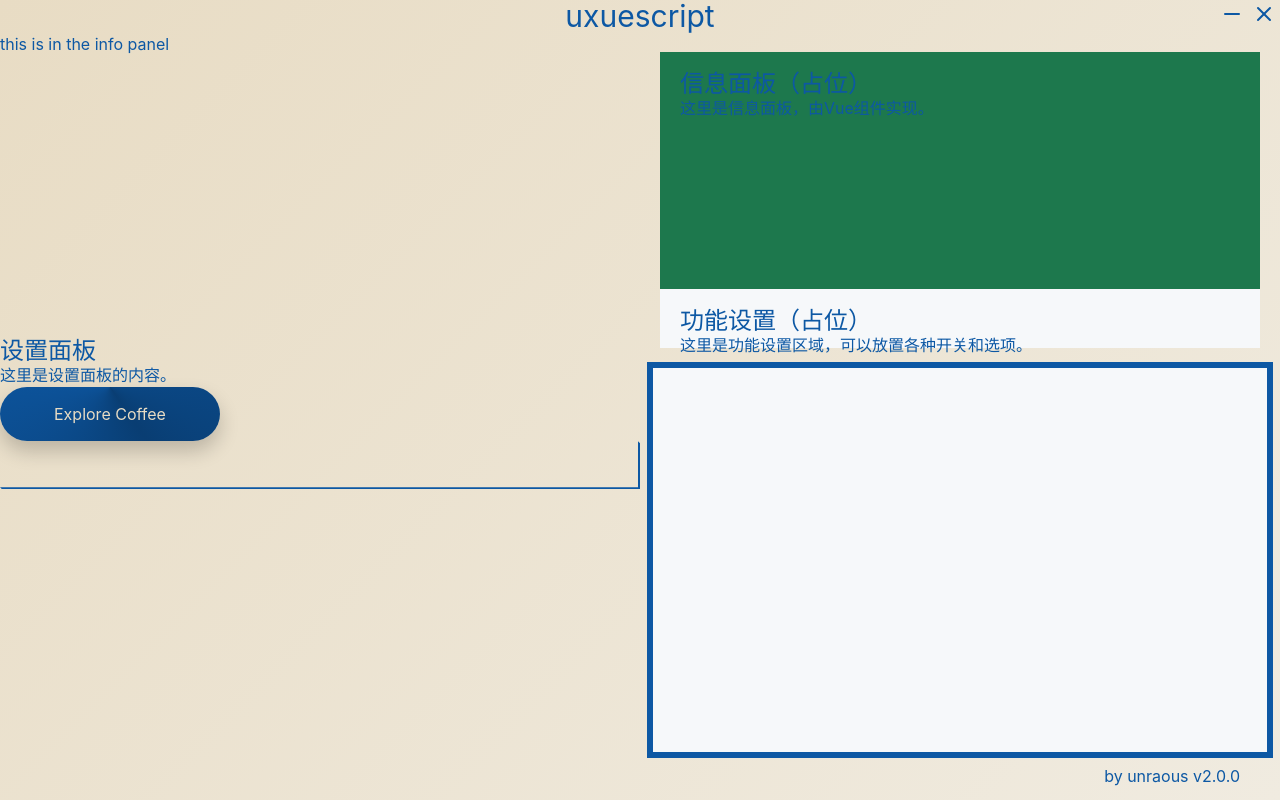
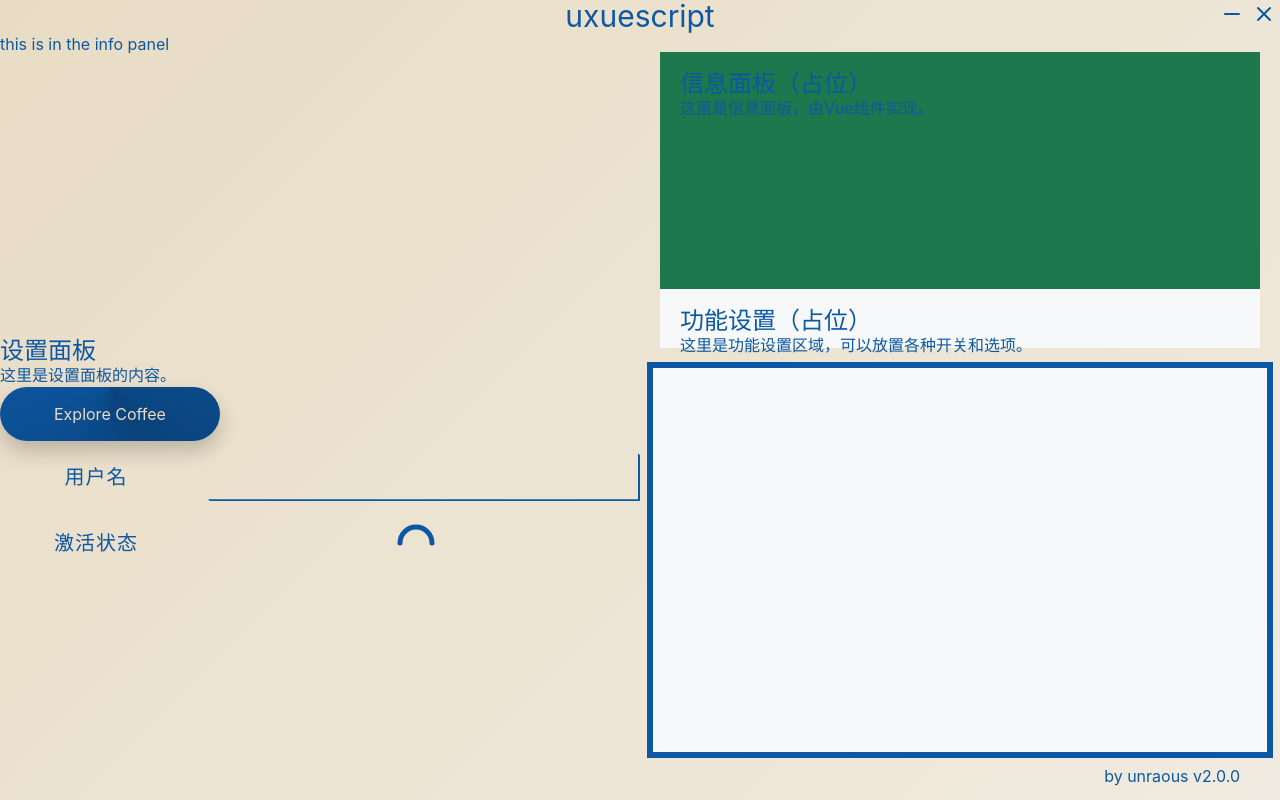
Before and after one commit to unraous/uxs-rs, a Vue app: page / in a window 1280 px wide. Built offline with nearby package versions, Linux system fonts and the light colour scheme; a web font is replaced by a local one.

Commit message:
feat(components/common): add base config input, toggle, inupt

```diff
--- a/src/components/common/BaseButton.vue
+++ b/src/components/common/BaseButton.vue
@@ -50,8 +50,8 @@ const createRipple = (event: MouseEvent) => {
 
   --brand-color: #0d58a4;
   --color-mid: var(--brand-color);
-  --color-dark: color-mix(in srgb, var(--brand-color), black 30%);
-  --color-light: color-mix(in srgb, var(--brand-color), white 60%);
+  --color-dark: color-mix(in srgb, var(--brand-color), black 25%);
+  --color-light: color-mix(in srgb, var(--brand-color), white 75%);
 
   --text-color: #e8dcc4;
 
--- a/src/components/common/BaseConfigInput.vue
+++ b/src/components/common/BaseConfigInput.vue
@@ -1,9 +1,50 @@
 <script setup lang="ts">
 import BaseTextBox from './BaseTextBox.vue';
+import BaseConfigLabel from './BaseConfigLabel.vue';
+
+defineProps<{
+  modelValue: string;
+  label: string;
+  placeholder?: string;
+}>();
+
+const emit = defineEmits(['update:modelValue']);
 </script>
 
 <template>
-    <div class="base-config-input">
-        <BaseTextBox v-model="modelValue" />
+  <div class="base-config-input">
+    <!-- 仅保留文本标签，设定固定宽度以确保右侧输入框对齐 -->
+    <BaseConfigLabel :label="label" />
+    <div class="input-section">
+      <BaseTextBox
+        :modelValue="modelValue"
+        :placeholder="placeholder"
+        @update:modelValue="emit('update:modelValue', $event)"
+      />
     </div>
+  </div>
 </template>
+
+<style scoped>
+.base-config-input {
+  display: flex;
+  align-items: center;
+  gap: 16px;
+  width: 100%;
+  margin: 12px 0;
+}
+
+.label-text {
+  flex-shrink: 0;
+  width: 30%; /* 固定的标签宽度 */
+  text-align: center;
+
+  font-size: 1.25rem;
+  color: #0d58a4;
+  letter-spacing: 1px;
+}
+
+.input-section {
+  flex-grow: 1;
+}
+</style>
--- /dev/null
+++ b/src/components/common/BaseConfigLabel.vue
@@ -0,0 +1,24 @@
+<script setup lang="ts">
+defineProps<{
+  label: string;
+}>();
+</script>
+
+<template>
+  <span class="label-text">
+    {{ label }}
+  </span>
+</template>
+
+<style scoped>
+.label-text {
+  flex-shrink: 0;
+  width: 30%; /* 固定的标签宽度 */
+  text-align: center;
+
+  font-size: 1.25rem;
+  color: #0d58a4;
+  letter-spacing: 1px;
+}
+
+</style>
--- /dev/null
+++ b/src/components/common/BaseConfigRadio.vue
@@ -0,0 +1,179 @@
+<script setup lang="ts">
+import { ref, watch, onMounted, onUnmounted } from 'vue';
+import BaseConfigLabel from './BaseConfigLabel.vue';
+
+const props = defineProps<{
+  label: string;
+  modelValue: boolean;
+}>();
+
+const emit = defineEmits(['update:modelValue']);
+
+// 初始旋转角度
+const rotationAngle = ref(180);
+const ballVisible = ref(false);
+let timer: ReturnType<typeof setTimeout> | null = null;
+
+const toggle = () => {
+  emit('update:modelValue', !props.modelValue);
+};
+
+const handleStateUpdate = (isON: boolean, isInitial = false) => {
+  if (isInitial) {
+    rotationAngle.value = isON ? 0 : 180;
+  } else {
+    rotationAngle.value -= 180;
+  }
+
+  if (timer) clearTimeout(timer);
+
+  // 延迟时间与 CSS 变量 --duration-ring 保持一致 (400ms)
+  const delay = isInitial ? 250 : 300;
+
+  timer = setTimeout(() => {
+    ballVisible.value = props.modelValue;
+  }, delay);
+};
+
+watch(() => props.modelValue, (newVal) => handleStateUpdate(newVal));
+
+onMounted(() => handleStateUpdate(props.modelValue, true));
+onUnmounted(() => timer && clearTimeout(timer));
+</script>
+
+<template>
+  <div class="base-config-input">
+    <BaseConfigLabel :label="label" />
+
+    <div class="input-section">
+      <div class="bowl-toggle" @click="toggle">
+        <!-- 变量控制中心 -->
+        <div class="canvas-area">
+
+          <div
+            class="bowl-ring"
+            :style="{ transform: `rotate(${rotationAngle}deg)` }"
+          >
+            <svg viewBox="0 0 40 40" class="bowl-svg">
+              <path
+                d="M 4,20 A 16,16 0 0 0 36,20"
+                fill="none"
+                stroke="currentColor"
+                stroke-width="5"
+                stroke-linecap="round"
+              />
+            </svg>
+          </div>
+
+          <div class="ball-clip-box">
+            <transition name="ball-physics">
+              <div v-if="ballVisible" class="ball" />
+            </transition>
+          </div>
+
+        </div>
+      </div>
+    </div>
+  </div>
+</template>
+
+<style scoped>
+.base-config-input {
+  display: flex;
+  align-items: center;
+  width: 100%;
+  margin-bottom: 1.5rem;
+}
+
+.input-section {
+  flex: 1;
+  display: flex;
+  justify-content: center;
+}
+
+.bowl-toggle {
+  width: 80px;
+  height: 60px;
+  cursor: pointer;
+  display: flex;
+  justify-content: center;
+  align-items: center;
+  user-select: none;
+}
+
+/* --- 变量控制中心 --- */
+.canvas-area {
+  position: relative;
+
+  /* 基础尺寸与颜色 */
+  --size: 40px;
+  --color: #0d58a4;
+  --ball-size: 24px;
+
+  /* 动画时间 */
+  --duration-ring: 0.3s;
+  --duration-ball-in: 0.25s;
+  --duration-ball-out: 0.25s;
+
+  /* 物理数值 */
+  --drop-height: -50px;
+  --bounce-height: -5px;
+
+  width: var(--size);
+  height: var(--size);
+  color: var(--color); /* 传导给 SVG 的 scaleColor */
+}
+
+.bowl-ring {
+  position: absolute;
+  inset: 0;
+  transition: transform var(--duration-ring) cubic-bezier(0.3, 1.4, 0.6, 1);
+  transform-origin: center;
+  z-index: 2;
+}
+
+.ball-clip-box {
+  position: absolute;
+  inset: 0;
+  overflow: hidden;
+  pointer-events: none;
+  z-index: 1;
+}
+
+.ball {
+  position: absolute;
+  width: var(--ball-size);
+  height: var(--ball-size);
+  background-color: var(--color); /* 使用变量控制颜色 */
+  border-radius: 50%;
+
+  /* 自动保持圆心重合 */
+  left: calc((var(--size) - var(--ball-size)) / 2);
+  top: calc((var(--size) - var(--ball-size)) / 2);
+}
+
+/* --- 1. 掉入逻辑 --- */
+.ball-physics-enter-active {
+  animation: ball-drop-in var(--duration-ball-in) ease-out both;
+}
+
+@keyframes ball-drop-in {
+  0% { transform: translateY(var(--drop-height)); }
+  60% { transform: translateY(0); }
+  80% { transform: translateY(var(--bounce-height)); }
+  100% { transform: translateY(0); }
+}
+
+/* --- 2. 掉出逻辑 --- */
+.ball-physics-leave-active {
+  transition: transform var(--duration-ball-out) ease-in;
+}
+
+.ball-physics-leave-to {
+  transform: translateY(calc(var(--size) + 10px));
+}
+
+.bowl-toggle:hover .bowl-ring {
+  filter: brightness(1.2);
+}
+</style>
--- a/src/components/common/BaseTextBox.vue
+++ b/src/components/common/BaseTextBox.vue
@@ -46,7 +46,6 @@ const onInput = (event: Event) => {
   display: flex;
   flex-direction: column;
   gap: 8px;
-  width: 100%;
 }
 
 .input-container {
--- a/src/components/panels/TheSettingsPanel.vue
+++ b/src/components/panels/TheSettingsPanel.vue
@@ -1,9 +1,12 @@
 <script setup lang="ts">
 import { ref } from 'vue';
 import BaseButton from '../common/BaseButton.vue';
-import BaseTextBox from '../common/BaseTextBox.vue';
+import BaseConfigInput from '../common/BaseConfigInput.vue';
+import BaseConfigRadio from '../common/BaseConfigRadio.vue';
 
 const userName = ref('');
+const isActivated = ref(false);
+
 </script>
 
 <template>
@@ -12,7 +15,8 @@ const userName = ref('');
     <p>这里是设置面板的内容。</p>
     <BaseButton>
     </BaseButton>
-    <BaseTextBox v-model="userName" label="用户名" />
+    <BaseConfigInput v-model="userName" label="用户名" />
+    <BaseConfigRadio v-model="isActivated" label="激活状态" />
   </div>
 </template>
 
```
Also changed, not shown: src/components/common/BaseConfigOption.vue (deleted).
